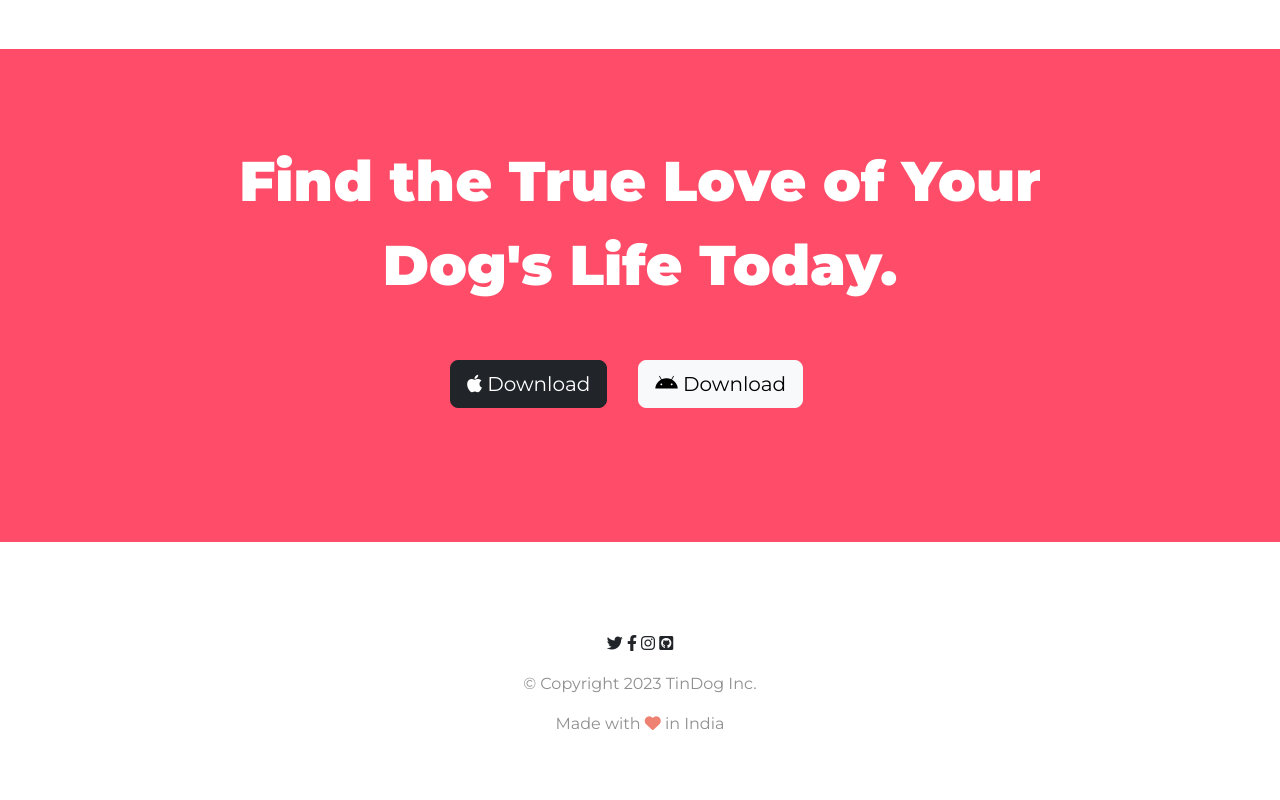
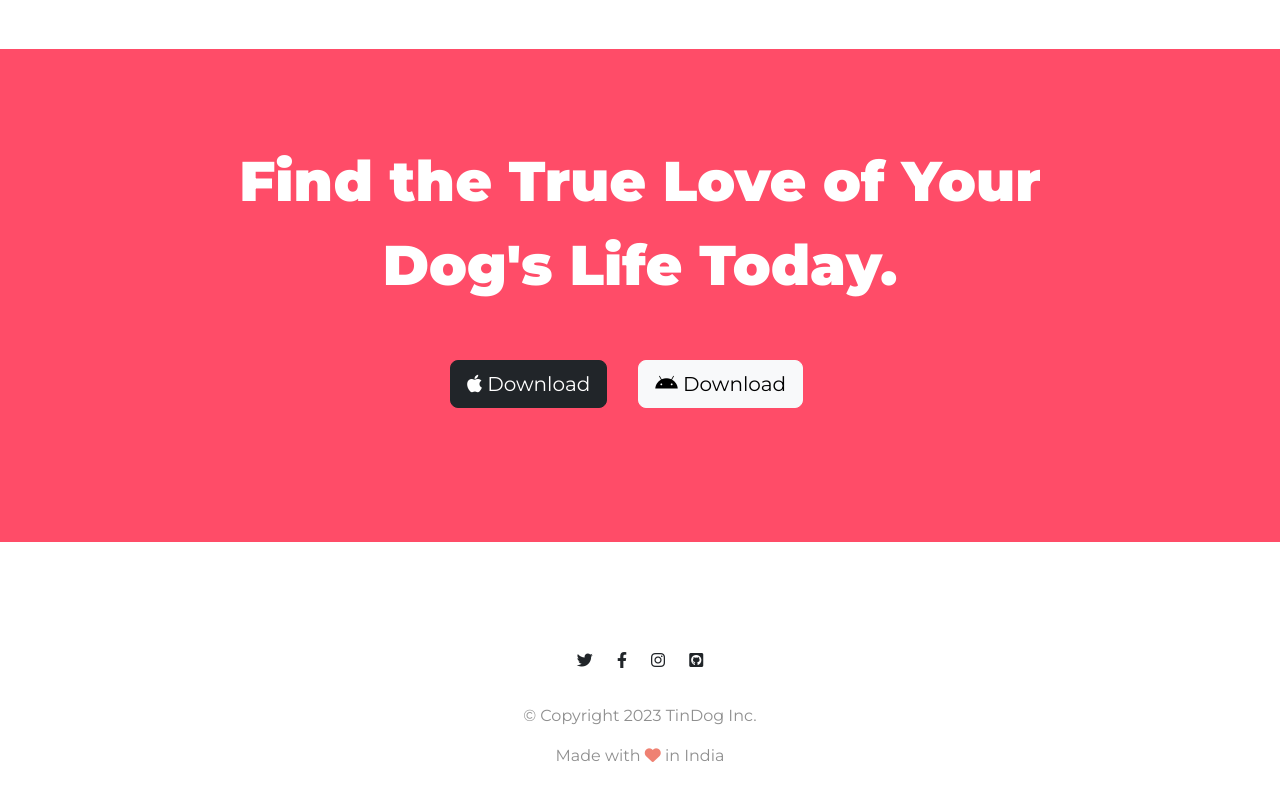
Before and after one commit to replayan/tindog, a plain HTML site: page index.html in a window 1280 px wide. Shown: the part 2567-3367 px from the top of the page. Drawn offline with nearby package versions, Linux system fonts and the light colour scheme.

Commit message:
Update styles.css

```diff
--- a/styles.css
+++ b/styles.css
@@ -176,7 +176,7 @@ button {
   color: #8f8f8f;
 }
 
-#footer .icons {
+#footer .social-icons {
   margin: 20px 10px;
 }
 
```
